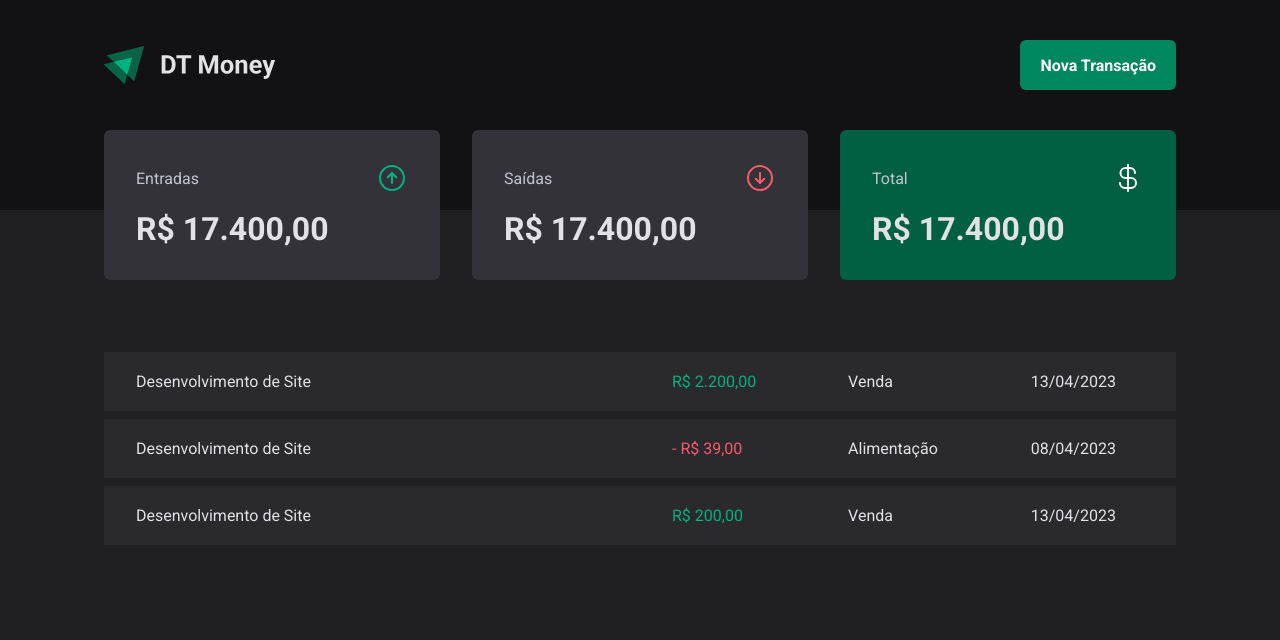
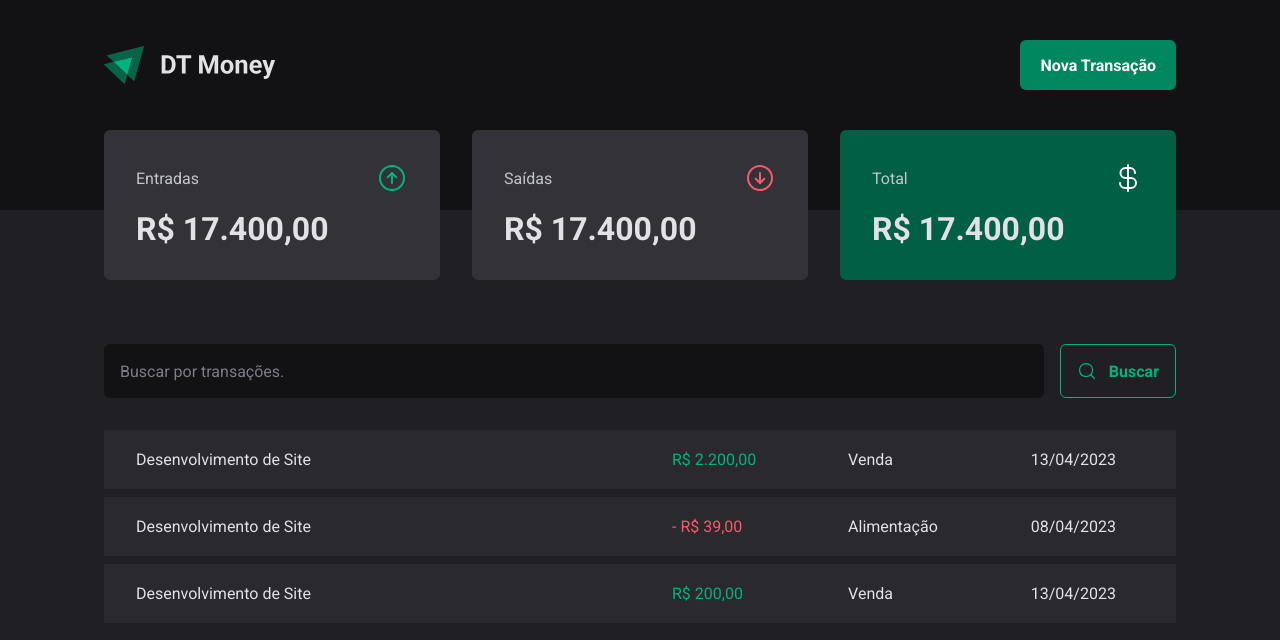
Before and after one commit to oeduardodev/ignite_money, a React (Vite) app: page / in a window 1280 px wide. Shown: the top 640 px of the page. Built offline with nearby package versions, Linux system fonts and the light colour scheme.

Commit message:
Estrutura visual - Componente: SearchForm

```diff
--- a/src/pages/Transactions/index.tsx
+++ b/src/pages/Transactions/index.tsx
@@ -5,6 +5,7 @@
   TransactionsContainer,
   TransactionsTable,
 } from './styles'
+import { SearchForm } from './subcomponents/SearchForm'
 
 export function Transactions() {
   return (
@@ -13,6 +14,7 @@
       <Summary />
 
       <TransactionsContainer>
+        <SearchForm />
         <TransactionsTable>
           <tbody>
             <tr>
--- a/src/pages/Transactions/styles.ts
+++ b/src/pages/Transactions/styles.ts
@@ -10,7 +10,7 @@
   width: 100%;
   border-collapse: separete;
   border-spacing: 0 0.5rem;
-  /*margin-top: 1.5rem;*/
+  margin-top: 1.5rem;
 
   td {
     padding: 1.25rem 2rem;
--- /dev/null
+++ b/src/pages/Transactions/subcomponents/SearchForm/index.tsx
@@ -0,0 +1,17 @@
+import { MagnifyingGlass } from 'phosphor-react'
+import { SearchFormContainer } from './styles'
+
+export function SearchForm() {
+  return (
+    <div>
+      <SearchFormContainer>
+        <input type="text" placeholder="Buscar por transações." />
+
+        <button type="submit">
+          <MagnifyingGlass size={20} />
+          Buscar
+        </button>
+      </SearchFormContainer>
+    </div>
+  )
+}
--- /dev/null
+++ b/src/pages/Transactions/subcomponents/SearchForm/styles.ts
@@ -0,0 +1,42 @@
+import { styled } from 'styled-components'
+
+export const SearchFormContainer = styled.form`
+  display: flex;
+  gap: 1rem;
+
+  input {
+    flex: 1;
+    border-radius: 6px;
+    border: 0;
+    background-color: ${(props) => props.theme['gray-900']};
+    color: ${(props) => props.theme['gray-300']};
+    padding: 1rem;
+
+    &::placeholder {
+      color: ${(props) => props.theme['gray-500']};
+    }
+  }
+  button {
+    display: flex;
+    align-items: center;
+    gap: 0.75rem;
+
+    border: 0;
+    padding: 1rem;
+    background: transparent;
+    border: 1px solid ${(props) => props.theme['green-300']};
+    color: ${(props) => props.theme['green-300']};
+    font-weight: bold;
+    border-radius: 6px;
+
+    &:hover {
+      background: ${(props) => props.theme['green-500']};
+      border-color: ${(props) => props.theme['green-500']};
+      color: ${(props) => props.theme.white};
+      transition:
+        background-color 0.2s,
+        color 0.2s,
+        border-color 0.2s;
+    }
+  }
+`
```
